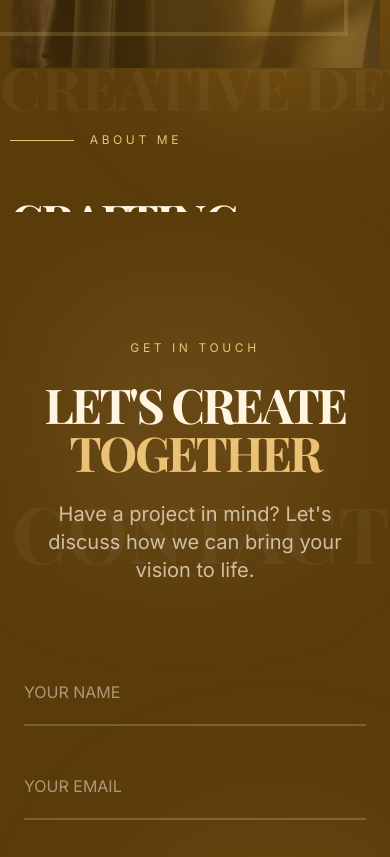
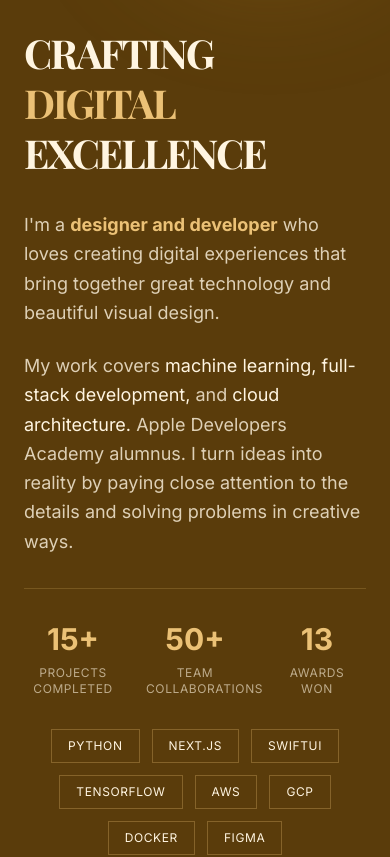
Before and after one commit to iftekharanwar/portfolio, a Next.js app: page / in a window 390 px wide. Shown: the part 5280-6137 px from the top of the page. Built offline with nearby package versions, Linux system fonts and the light colour scheme; a web font is replaced by a local one.

Commit message:
feat: fix mobile layout

```diff
--- a/components/About.tsx
+++ b/components/About.tsx
@@ -24,7 +24,6 @@ export default function About() {
   useEffect(() => {
     const ctx = gsap.context(() => {
       try {
-        if (prefersReducedMotion) {
         gsap.set(['.about-text-line', '.stat-number'], {
           opacity: 1,
           y: 0,
@@ -32,54 +31,11 @@ export default function About() {
         if (imageContainerRef.current) {
           gsap.set(imageContainerRef.current, { opacity: 1, y: 0 });
         }
+
+        if (prefersReducedMotion) {
           return;
         }
-        // Only pin on desktop (lg breakpoint)
-        const mm = gsap.matchMedia();
 
-      mm.add("(min-width: 1024px)", () => {
-        ScrollTrigger.create({
-          trigger: sectionRef.current,
-          start: 'top top',
-          end: 'bottom bottom',
-          pin: '.about-content',
-          pinSpacing: false,
-        });
-      });
-
-      // Simplified animations for better mobile performance
-      if (imageContainerRef.current) {
-        gsap.from(imageContainerRef.current, {
-          scrollTrigger: {
-            trigger: imageContainerRef.current,
-            start: SCROLL_TRIGGER_START.normal,
-            once: true,
-          },
-          y: ANIMATION_DISTANCE.medium,
-          opacity: 0,
-          duration: ANIMATION_DURATION.normal,
-          ease: ANIMATION_EASING.energetic,
-        });
-      }
-
-      // Text animations
-      const textLines = document.querySelectorAll('.about-text-line');
-      if (textLines && textLines.length > 0) {
-        gsap.from(textLines, {
-          scrollTrigger: {
-            trigger: textRef.current,
-            start: SCROLL_TRIGGER_START.normal,
-            once: true,
-          },
-          y: ANIMATION_DISTANCE.small,
-          opacity: 0,
-          stagger: STAGGER_DELAY.normal,
-          duration: ANIMATION_DURATION.normal,
-          ease: ANIMATION_EASING.smooth,
-        });
-      }
-
-      // Stats counter animation
         const stats = document.querySelectorAll('.stat-number');
         if (stats && stats.length > 0) {
           stats.forEach((stat) => {
@@ -92,7 +48,7 @@ export default function About() {
               value: target,
               scrollTrigger: {
                 trigger: stat,
-              start: SCROLL_TRIGGER_START.early,
+                start: 'top 80%',
                 once: true,
               },
               duration: ANIMATION_DURATION.verySlow,
@@ -104,6 +60,65 @@ export default function About() {
             });
           });
         }
+
+        // Only apply pin and animations on desktop
+        const mm = gsap.matchMedia();
+
+        mm.add("(min-width: 1024px)", () => {
+          if (sectionRef.current) {
+            ScrollTrigger.create({
+              trigger: sectionRef.current,
+              start: 'top top',
+              end: 'bottom bottom',
+              pin: '.about-content',
+              pinSpacing: false,
+            });
+          }
+
+          // Image animation only on desktop
+          if (imageContainerRef.current) {
+            gsap.fromTo(imageContainerRef.current,
+              {
+                y: ANIMATION_DISTANCE.medium,
+                opacity: 0,
+              },
+              {
+                scrollTrigger: {
+                  trigger: imageContainerRef.current,
+                  start: SCROLL_TRIGGER_START.normal,
+                  once: true,
+                },
+                y: 0,
+                opacity: 1,
+                duration: ANIMATION_DURATION.normal,
+                ease: ANIMATION_EASING.energetic,
+              }
+            );
+          }
+
+          // Text animations only on desktop
+          const textLines = document.querySelectorAll('.about-text-line');
+          if (textLines && textLines.length > 0) {
+            gsap.fromTo(textLines,
+              {
+                y: ANIMATION_DISTANCE.small,
+                opacity: 0,
+              },
+              {
+                scrollTrigger: {
+                  trigger: textRef.current,
+                  start: SCROLL_TRIGGER_START.normal,
+                  once: true,
+                },
+                y: 0,
+                opacity: 1,
+                stagger: STAGGER_DELAY.normal,
+                duration: ANIMATION_DURATION.normal,
+                ease: ANIMATION_EASING.smooth,
+              }
+            );
+          }
+        });
       } catch (error) {
         console.error('About animation error:', error);
         gsap.set(['.about-text-line', '.stat-number'], {
@@ -120,15 +135,15 @@ export default function About() {
   }, [prefersReducedMotion]);
 
   return (
-    <section ref={sectionRef} id="about" className="relative min-h-screen bg-gold-dark overflow-hidden">
-      <div className="about-content relative min-h-screen flex items-center">
-        <div className="w-full max-w-[95%] mx-auto">
-          <div className="grid lg:grid-cols-2 gap-16 items-center">
+    <section ref={sectionRef} id="about" className="relative bg-gold-dark lg:overflow-hidden">
+      <div className="about-content relative w-full px-6 py-16 lg:px-0 lg:max-w-[95%] lg:mx-auto lg:min-h-screen lg:flex lg:items-center lg:py-16">
+        <div className="w-full">
+          <div className="flex flex-col space-y-12 lg:space-y-0 lg:grid lg:grid-cols-2 lg:gap-16 lg:items-center">
 
             {/* Left Side - Images */}
-            <div ref={imageContainerRef} className="relative">
+            <div ref={imageContainerRef} className="relative w-full">
               {/* Main Image */}
-              <div className="relative h-[700px]">
+              <div className="relative h-[500px] md:h-[600px] lg:h-[700px]">
                 <div className="absolute inset-0 overflow-hidden">
                   <Image
                     src="/images/about/profile-portrait.webp"
@@ -168,7 +183,7 @@ export default function About() {
             </div>
 
             {/* Right Side - Content */}
-            <div ref={textRef} className="space-y-12">
+            <div ref={textRef} className="relative z-10 w-full space-y-8 lg:space-y-12">
               {/* Section label */}
               <div className="about-text-line flex items-center gap-4">
                 <div className="w-16 h-px bg-gold-light" />
@@ -180,7 +195,7 @@ export default function About() {
               {/* Main heading */}
               <div className="about-text-line">
                 <h2
-                  className="text-[clamp(3rem,8vw,6rem)] font-bold leading-none tracking-tighter text-cream mb-6"
+                  className="text-[clamp(2.5rem,8vw,6rem)] font-bold leading-tight tracking-tighter text-cream"
                   style={{ fontFamily: 'var(--font-cursive)' }}
                 >
                   CRAFTING
@@ -197,7 +212,7 @@ export default function About() {
                   I'm a <span className="text-gold-light font-bold">designer and developer</span> who loves creating digital experiences that bring together great technology and beautiful visual design.
                 </p>
                 <p>
-                  My work covers <span className="text-cream">UI/UX design, front-end development,</span> and <span className="text-cream">motion graphics.</span> I turn ideas into reality by paying close attention to the details and solving problems in creative ways.
+                  My work covers <span className="text-cream">machine learning, full-stack development,</span> and <span className="text-cream">cloud architecture.</span> Apple Developers Academy alumnus. I turn ideas into reality by paying close attention to the details and solving problems in creative ways.
                 </p>
               </div>
 
@@ -230,8 +245,8 @@ export default function About() {
               </div>
 
               {/* Skills tags */}
-              <div className="about-text-line flex flex-wrap gap-3">
-                {['REACT', 'NEXT.JS', 'GSAP', 'FIGMA', 'THREE.JS', 'WEBGL'].map((skill, index) => (
+              <div className="about-text-line flex flex-wrap gap-3 justify-center md:justify-start">
+                {['PYTHON', 'NEXT.JS', 'SWIFTUI', 'TENSORFLOW', 'AWS', 'GCP', 'DOCKER', 'FIGMA'].map((skill, index) => (
                   <div
                     key={index}
                     className="px-4 py-2 border border-gold-light/30 text-cream text-xs tracking-wider hover:bg-gold-light/10 transition-colors duration-300"
@@ -258,7 +273,7 @@ export default function About() {
       </div>
 
       {/* Background decorative text */}
-      <div className="absolute bottom-20 left-0 text-[15vw] font-bold text-cream/5 pointer-events-none whitespace-nowrap"
+      <div className="hidden lg:block absolute bottom-20 left-0 text-[15vw] font-bold text-cream/5 pointer-events-none whitespace-nowrap"
            style={{ fontFamily: 'var(--font-cursive)' }}>
         CREATIVE DEVELOPER
       </div>
```
Lines whose indentation alone changed are shown as unchanged.
